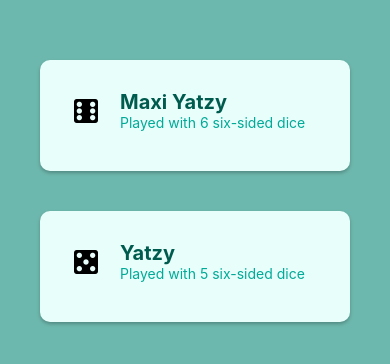
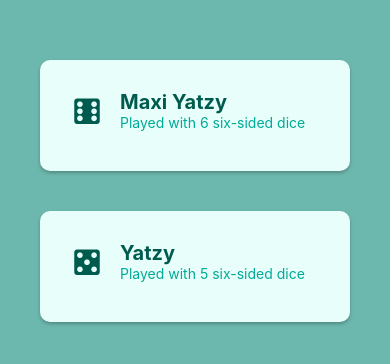
Before and after one commit to SimonAdrell/Dicy, a React Native app: screen /GamePicker in a window 390 px wide. Shown: the part 172-536 px from the top of the page. Built offline with nearby package versions, Linux system fonts and the light colour scheme.

Commit message:
Adding shared style to set colors

```diff
--- a/src/library/components/game/gameTypeItem.tsx
+++ b/src/library/components/game/gameTypeItem.tsx
@@ -1,5 +1,6 @@
 import { StyleSheet, Text, TouchableOpacity, View } from "react-native";
 import Icon from "react-native-vector-icons/MaterialCommunityIcons";
+import { sharedStyle } from "../../style/sharedStyle";
 
 type gameTypeItems = {
     gameName: string,
@@ -9,17 +10,16 @@ type gameTypeItems = {
 };
 
 export default function GameTypeItem({ onSelected, gameName, gameTagLine: gameTag, IconName }: gameTypeItems) {
-
     return <View style={styles.container}>
         <TouchableOpacity style={styles.gameTypeActive}
             onPress={onSelected}>
             <View style={[styles.gameTypeItemWrapper]}>
                 <View style={{ flex: 2, alignItems: 'flex-start', justifyContent: 'center' }}>
-                    {IconName && <Icon name={IconName} style={[{ fontSize: 32 }]} ></Icon>}
+                    {IconName && <Icon name={IconName} style={[{ fontSize: 34 }, sharedStyle.darkFontColor]} ></Icon>}
                 </View>
                 <View style={{ flex: 8 }}>
-                    <Text style={styles.gameNameText}>{gameName}</Text>
-                    <Text style={styles.gameTagLineText}>{gameTag}</Text>
+                    <Text style={[styles.gameNameText, sharedStyle.darkFontColor]}>{gameName}</Text>
+                    <Text style={[sharedStyle.lightFontColor]}>{gameTag}</Text>
                 </View>
             </View>
         </TouchableOpacity>
--- a/src/library/components/players/PlayerAvatar.tsx
+++ b/src/library/components/players/PlayerAvatar.tsx
@@ -8,6 +8,7 @@ import {
 import Icon from 'react-native-vector-icons/MaterialCommunityIcons';
 
 import ImagePicker, { ImageOrVideo } from 'react-native-image-crop-picker';
+import { sharedStyle } from '../../style/sharedStyle';
 
 type ImageProps = DefaultImageProps & {
     source?: ImageURISource;
@@ -57,7 +58,7 @@ export const Avatar = (props: AvatarProps) => {
             {...props}
             source={props.source}
         />:
-                <Icon name='emoticon-outline' style={[styles.miniAvatar, { fontSize: props.imageHeight, height: props.imageHeight, width: props.imageHeight },props.style]} ></Icon>
+                <Icon name='emoticon-outline' style={[styles.miniAvatar, { fontSize: props.imageHeight, height: props.imageHeight, width: props.imageHeight },props.style, sharedStyle.darkFontColor]} ></Icon>
             }
         </View>
 
@@ -73,7 +74,7 @@ export const NewPlayerAvatar = (props: AvatarProps) => {
             {...props}
             source={props.source}
         />:
-                <Icon name='plus' style={[styles.miniAvatar, { fontSize: props.imageHeight, height: props.imageHeight, width: props.imageHeight, fontWeight:'light' },props.style]} ></Icon>
+                <Icon name='plus' style={[styles.miniAvatar, { fontSize: props.imageHeight, height: props.imageHeight, width: props.imageHeight, fontWeight:'light' },props.style, sharedStyle.darkFontColor]} ></Icon>
             }
         </View>
 
@@ -90,7 +91,8 @@ const styles = StyleSheet.create({
         borderStyle: 'solid',
         borderWidth: 2,
         alignItems: 'center',
-        justifyContent: 'center'
+        justifyContent: 'center',
+        color: sharedStyle.darkFontColor.color
     },
     miniAvatar: {
         width: 20,
--- a/src/library/components/players/addPlayerModal.tsx
+++ b/src/library/components/players/addPlayerModal.tsx
@@ -4,6 +4,7 @@ import React from 'react';
 import { AvatarCreation } from "./PlayerAvatar";
 import { ImageOrVideo } from "react-native-image-crop-picker";
 import Modal from "react-native-modal";
+import { sharedStyle } from "../../style/sharedStyle";
 
 export type AddUserModalProps = {
     name: string;
@@ -72,6 +73,7 @@ const styles = StyleSheet.create({
         borderRadius: 6,
         borderWidth: 2,
         paddingLeft: 10,
+        color: sharedStyle.darkFontColor.color
     },
 
     centeredView: {
@@ -106,6 +108,7 @@ const styles = StyleSheet.create({
         fontWeight: 'bold',
         fontSize: 24,
         marginTop: 15,
+        color: sharedStyle.darkFontColor.color
     },
     formView: {
         alignItems: 'center',
--- a/src/library/components/players/newPlayer.tsx
+++ b/src/library/components/players/newPlayer.tsx
@@ -7,6 +7,7 @@ import playerStorageHandler from "../../../screens/players/playerHandler";
 import { useGame } from "../../../Helpers/Game/gameContext";
 import gameHelper from "../../../Helpers/Game/gameHelper";
 import { gameType } from "../../../Helpers/Game/gameType";
+import { sharedStyle } from "../../style/sharedStyle";
 export default function NewPlayer() {
     const [modalVisible, setModalVisible] = useState(false);
     const playerHandler = playerStorageHandler();
@@ -44,7 +45,7 @@ export default function NewPlayer() {
     return <TouchableOpacity onPress={onPress}>
         <View style={styles.container}>
             <View style={styles.wrapperContainer}>
-                <NewPlayerAvatar imageHeight={60} style={{borderWidth:0}} ></NewPlayerAvatar>
+                <NewPlayerAvatar imageHeight={60} style={[{borderWidth:0}]} ></NewPlayerAvatar>
             </View>
             <AddUserModal name="Add user" visible={modalVisible} onSubmit={onPlayerSubmit}
                 onBackdropPress={() => { setModalVisible(false) }}></AddUserModal>
--- /dev/null
+++ b/src/library/style/sharedStyle.tsx
@@ -0,0 +1,19 @@
+import { StyleSheet } from "react-native";
+
+const sharedStyle = StyleSheet.create({
+    darkFontColor: {
+        color: '#005b4f',
+    },
+    lightFontColor: {
+        color: '#00aa98',
+    },
+    containerBackground: {
+        backgroundColor: '#6db8ae'
+    },
+    itemBackground: {
+        backgroundColor: '#e8fefa',
+    }
+});
+
+
+export { sharedStyle }
--- a/src/screens/maxiYatzy/maxiYatzyRow.tsx
+++ b/src/screens/maxiYatzy/maxiYatzyRow.tsx
@@ -4,6 +4,7 @@ import { PlayerScore } from "../../Helpers/Game/PlayerScore";
 import { GameState } from "../../Helpers/Game/GameState";
 import { GameScore } from "../../Helpers/Game/GameScore";
 import { sortPlayerScores } from "../../Helpers/Player/PlayerHelper";
+import { sharedStyle } from "../../library/style/sharedStyle";
 
 type rowProps = {
     GameState: GameState,
@@ -25,7 +26,7 @@ export default function Row(row: rowProps) {
                     {element.isRemoved ?
                         <Icon name='close' style={styles.removedIcon}></Icon>
                         :
-                        <Text style={[styles.text]} >
+                        <Text style={[styles.text, sharedStyle.darkFontColor]} >
                             {
                                 element.isRemoved ? '' : element.score?.toLocaleString()
                             }
--- a/src/screens/maxiYatzy/maziYatzyScoreModal.tsx
+++ b/src/screens/maxiYatzy/maziYatzyScoreModal.tsx
@@ -6,6 +6,7 @@ import Modal from "react-native-modal";
 import React from "react";
 import { PlayerScore } from "../../Helpers/Game/PlayerScore";
 import { GameScore } from "../../Helpers/Game/GameScore";
+import { sharedStyle } from "../../library/style/sharedStyle";
 
 export type scoreModalProps = {
     scoreToBeUpdated: GameScore | undefined;
@@ -69,7 +70,7 @@ export function AddScoreModal(options: scoreModalProps) {
         if (isChanged)
             exitModal(playerScore, options.scoreToBeUpdated);
 
-        exitModal(undefined,options.scoreToBeUpdated);
+        exitModal(undefined, options.scoreToBeUpdated);
 
     }
 
@@ -113,7 +114,7 @@ export function AddScoreModal(options: scoreModalProps) {
             onModalShow={onModalShow} onModalWillHide={onModalWillHide}>
             <View style={styles.centeredView}>
                 <View style={styles.modalView}>
-                    <View style={styles.modalText}><Avatar src={player === undefined ? undefined : player.imageUrl} imageHeight={100}></Avatar><Text>{player === undefined ? undefined : player.name}</Text></View>
+                    <View style={styles.modalText}><Avatar src={player === undefined ? undefined : player.imageUrl} imageHeight={100}></Avatar><Text style={[sharedStyle.darkFontColor, { fontSize: 18 }]}>{player === undefined ? undefined : player.name}</Text></View>
                     <Text style={styles.modalText}>{options.scoreToBeUpdated?.name}</Text>
                     <Text style={styles.tinyModalText}>Max: {options.scoreToBeUpdated?.topScore}</Text>
                     <View style={styles.formView}>
@@ -161,6 +162,7 @@ const styles = StyleSheet.create({
         borderRadius: 6,
         borderWidth: 2,
         paddingLeft: 10,
+        color: sharedStyle.darkFontColor.color
     },
     centeredView: {
         flex: 1,
@@ -186,13 +188,15 @@ const styles = StyleSheet.create({
         marginBottom: 15,
         textAlign: 'center',
         alignItems: 'center',
-        fontSize: 28
+        fontSize: 28,
+        color: sharedStyle.darkFontColor.color
     },
     tinyModalText: {
         marginBottom: 15,
         alignItems: 'center',
         textAlign: 'center',
-        fontSize: 14
+        fontSize: 14,
+        color: sharedStyle.darkFontColor.color
     },
     formView: {
         alignItems: 'center',
```
Also changed, not shown: src/screens/maxiYatzy/maxiYatzyScreen.tsx (+4 -3 lines).
